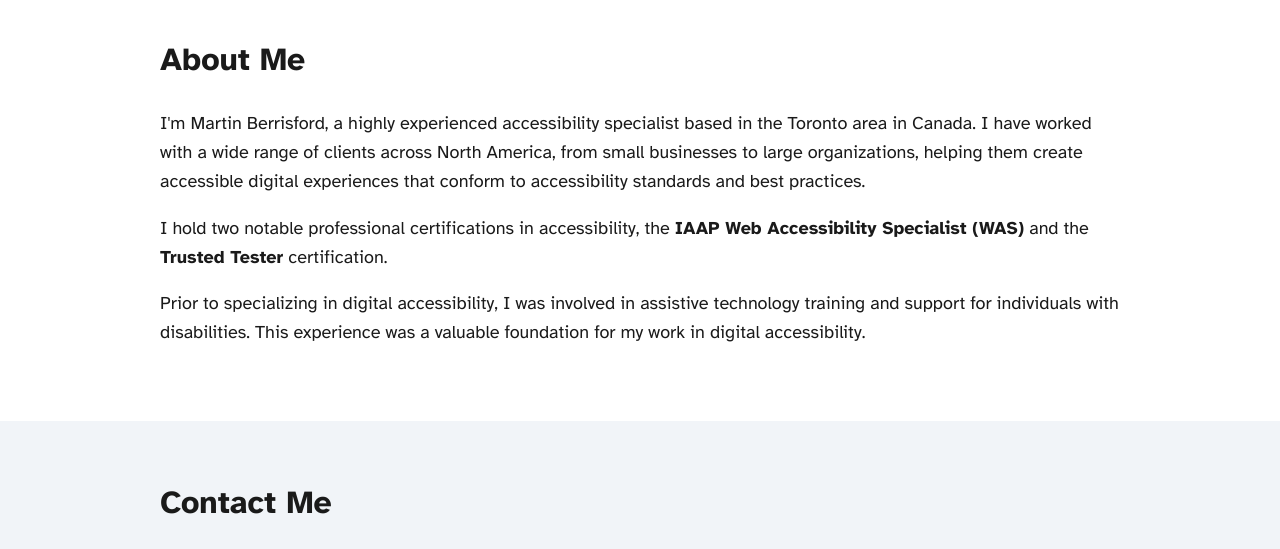
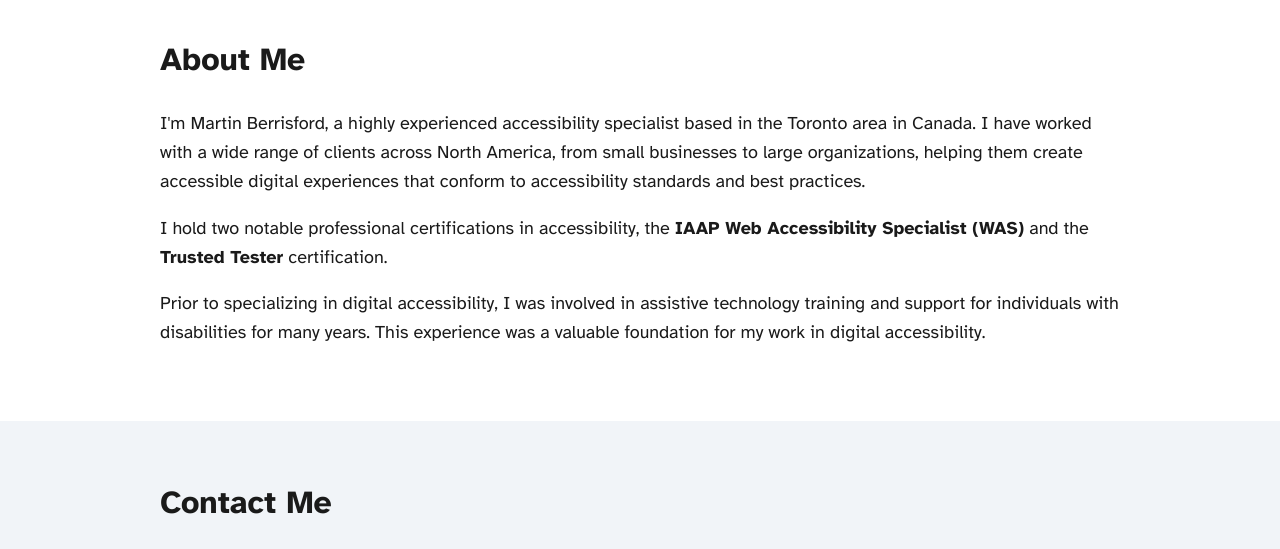
Before and after one commit to mberrisford/aspec-website, a plain HTML site: page index.html in a window 1280 px wide. Shown: the part 1234-1783 px from the top of the page. Drawn offline with Linux system fonts and the light colour scheme.

Commit message:
Refine wording in the about section

```diff
--- a/index.html
+++ b/index.html
@@ -151,8 +151,8 @@
           <p>
             Prior to specializing in digital accessibility, I was involved in
             assistive technology training and support for individuals with
-            disabilities. This experience was a valuable foundation for my work
-            in digital accessibility.
+            disabilities for many years. This experience was a valuable
+            foundation for my work in digital accessibility.
           </p>
         </div>
       </section>
```
